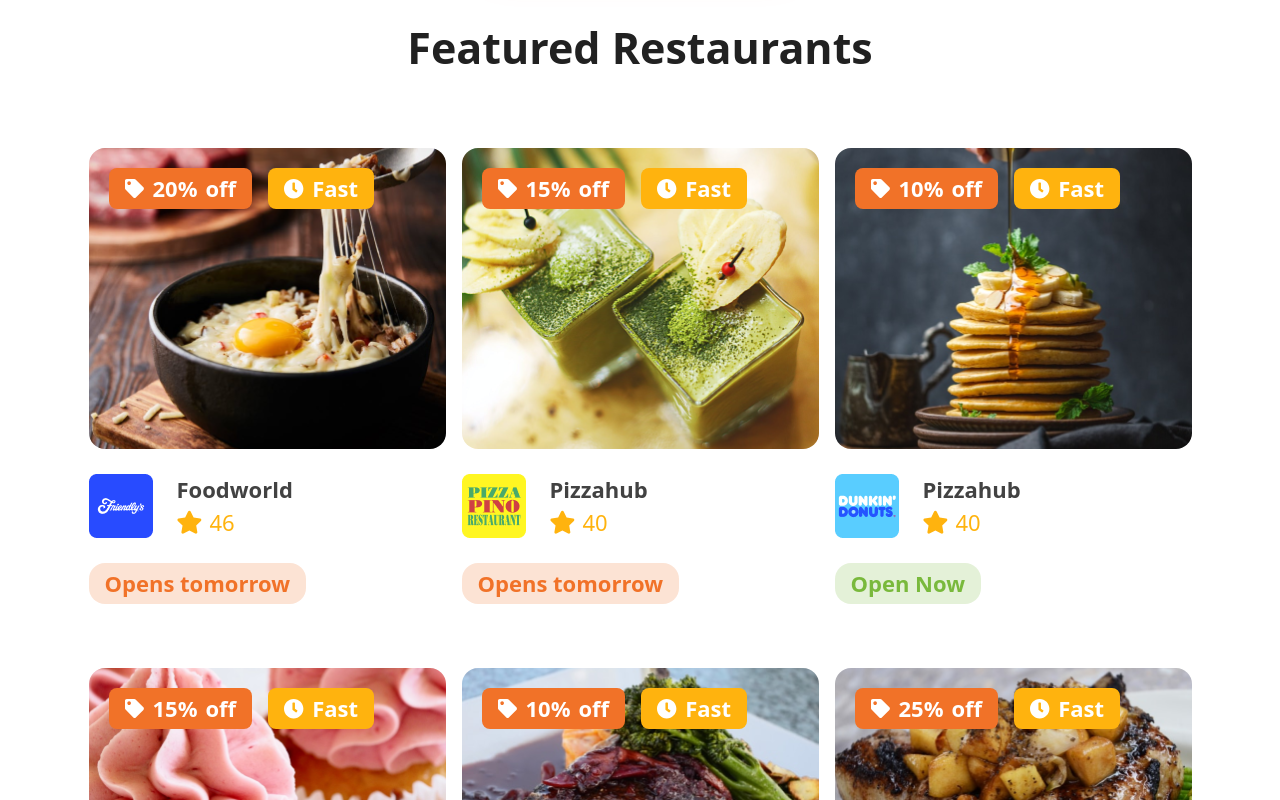
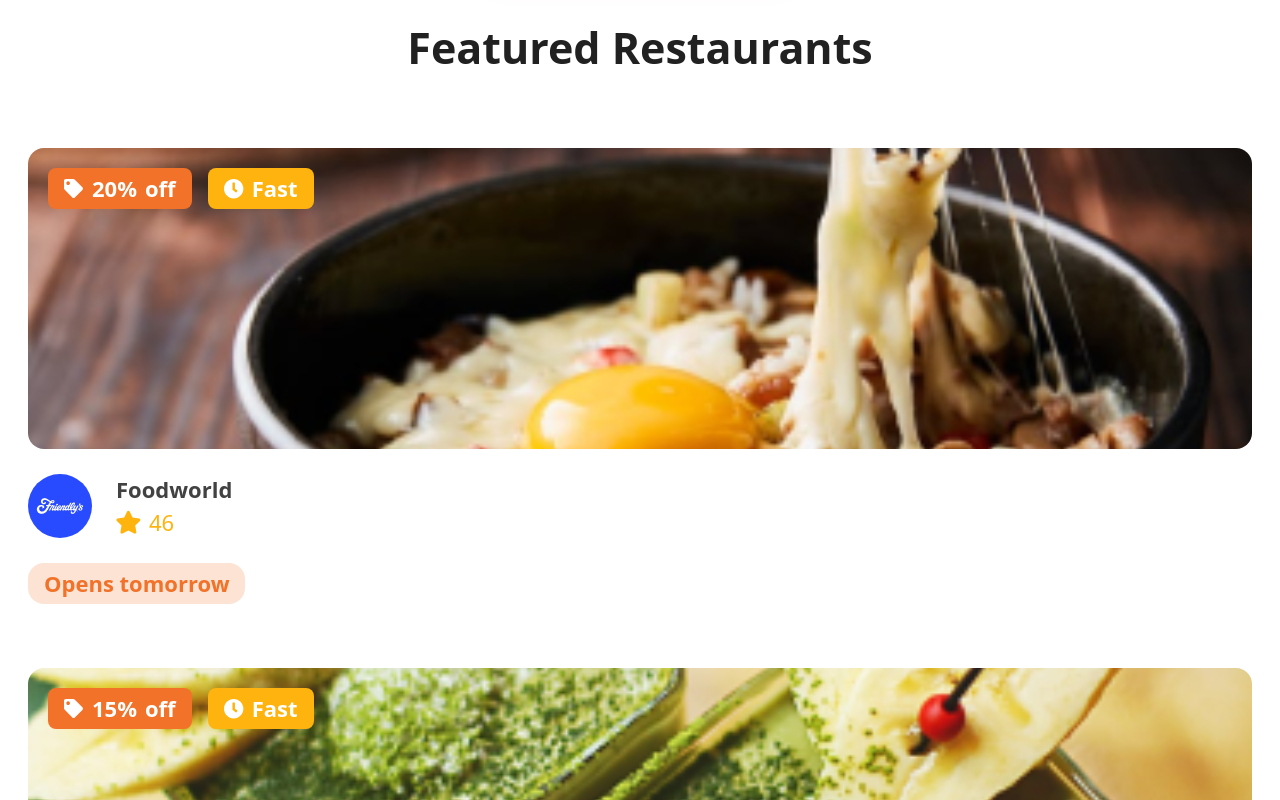
Before and after one commit to Abdelghfarsalah/foodwagon, a Next.js app: page /en/home in a window 1280 px wide. Shown: the part 3680-4480 px from the top of the page. Built offline with nearby package versions, Linux system fonts and the light colour scheme.

Commit message:
solve some problem related to responsivness

```diff
--- a/components/pages/home/body/FeaturedRestaurantsSection/FeaturedRestaurantsCard/index.tsx
+++ b/components/pages/home/body/FeaturedRestaurantsSection/FeaturedRestaurantsCard/index.tsx
@@ -1,34 +1,145 @@
 import { FeaturedRestaurantsType } from "@/types/home";
 
-export default function FeaturedRestaurantsCard({item}:{item:FeaturedRestaurantsType}){
-    return <div className="py-6 ">
-        <div className="relative  min-w-[260px] basis-[357px] max-w-[400px]  ">
-             <img src={item.image} alt={"AppIcons not found"} className="w-full min-h-[301px] h-[301px] rounded-[16px] " />
-             <div className="absolute top-5 left-5 flex gap-4 items-center">
-                <div className=" flex bg-warning py-1 px-4 rounded-[8px] items-center ">
-                     <img  src={"/assets/icons/icon.svg"} alt={"AppIcons not found"} width={20} height={20} />
-                     <p className="ml-2 text-22 font-bold text-white"> {item.discount}%</p>
-                     <p className="ml-2 text-22 font-bold text-white" >off</p>
-                </div>
-                <div className="  flex bg-primary py-1 px-4 rounded-[8px] items-center ">
-                    <img src={"/assets/icons/icon (1).svg"} alt={"AppIcons not found"} width={20} height={20} />
-                    <p className="ml-2 text-22 font-bold text-white"    >Fast</p>
-                </div>
-            </div>
+export default function FeaturedRestaurantsCard({
+  item,
+}: {
+  item: FeaturedRestaurantsType;
+}) {
+  return (
+    <div className="w-full py-4 sm:py-6">
+      {/* Image */}
+      <div className="relative w-full">
+        <img
+          src={item.image}
+          alt="Restaurant"
+          className="
+            w-full
+            h-[220px]
+            sm:h-[260px]
+            md:h-[301px]
+            object-cover
+            rounded-[16px]
+          "
+        />
+
+        {/* Badges */}
+        <div
+          className="
+            absolute
+            top-3 left-3
+            sm:top-5 sm:left-5
+            flex
+            flex-wrap
+            gap-2
+            sm:gap-4
+          "
+        >
+          {/* Discount */}
+          <div
+            className="
+              flex
+              items-center
+              bg-warning
+              py-1
+              px-2
+              sm:px-4
+              rounded-[8px]
+            "
+          >
+            <img
+              src="/assets/icons/icon.svg"
+              alt="Discount"
+              width={18}
+              height={18}
+              className="sm:w-5 sm:h-5"
+            />
+
+            <p className="ml-1 sm:ml-2 text-[16px] sm:text-[20px] md:text-[22px] font-bold text-white">
+              {item.discount}%
+            </p>
+
+            <p className="ml-1 sm:ml-2 text-[16px] sm:text-[20px] md:text-[22px] font-bold text-white">
+              off
+            </p>
+          </div>
+
+          {/* Fast */}
+          <div
+            className="
+              flex
+              items-center
+              bg-primary
+              py-1
+              px-2
+              sm:px-4
+              rounded-[8px]
+            "
+          >
+            <img
+              src="/assets/icons/icon (1).svg"
+              alt="Fast"
+              width={18}
+              height={18}
+              className="sm:w-5 sm:h-5"
+            />
+
+            <p className="ml-1 sm:ml-2 text-[16px] sm:text-[20px] md:text-[22px] font-bold text-white">
+              Fast
+            </p>
+          </div>
         </div>
-        <div className="flex gap-6 py-6">
-             <img src={item.subimage} alt={"AppIcons not found"} width={64} height={64} />
-             <div>
-                <p className="text-22 font-bold text-gray-800">{item.title}</p>
-                <div className="flex gap-2">
-                     <img src={"/assets/icons/icon (2).svg"} alt={"AppIcons not found"} width={25} height={25} />
-                     <p className="text-22  text-primary"> {item.starts}</p>
-                </div>
-             </div>
+      </div>
+
+      {/* Restaurant Info */}
+      <div className="flex items-center gap-3 sm:gap-4 md:gap-6 py-4 sm:py-6">
+        <img
+          src={item.subimage}
+          alt="Restaurant logo"
+          width={64}
+          height={64}
+          className="
+            w-12 h-12
+            sm:w-14 sm:h-14
+            md:w-16 md:h-16
+            rounded-full
+            object-cover
+            shrink-0
+          "
+        />
+
+        <div className="min-w-0">
+          <p className="text-[18px] sm:text-[20px] md:text-[22px] font-bold text-gray-800 truncate">
+            {item.title}
+          </p>
+
+          <div className="flex items-center gap-1 sm:gap-2">
+            <img
+              src="/assets/icons/icon (2).svg"
+              alt="Rating"
+              width={25}
+              height={25}
+              className="w-5 h-5 sm:w-6 sm:h-6 md:w-[25px] md:h-[25px]"
+            />
+
+            <p className="text-[16px] sm:text-[18px] md:text-[22px] text-primary">
+              {item.starts}
+            </p>
+          </div>
         </div>
-        {
-            item.openNow?<div ><p className="text-22 font-bold text-[#79B93C] bg-[#79B93C]/20 w-fit px-4 py-1 rounded-[16px]">Open Now</p></div>:
-            <div ><p className="text-22 font-bold text-warning bg-warning/20 w-fit px-4 py-1 rounded-[16px]">Opens tomorrow</p></div>
-        }
+      </div>
+
+      {/* Status */}
+      <div>
+        {item.openNow ? (
+          <p className="text-[16px] sm:text-[18px] md:text-[22px] font-bold text-[#79B93C] bg-[#79B93C]/20 w-fit px-3 sm:px-4 py-1 rounded-[16px]">
+            Open Now
+          </p>
+        ) : (
+          <p className="text-[16px] sm:text-[18px] md:text-[22px] font-bold text-warning bg-warning/20 w-fit px-3 sm:px-4 py-1 rounded-[16px]">
+            Opens tomorrow
+          </p>
+        )}
+      </div>
     </div>
+  );
 }
--- a/components/pages/home/body/HowdoesitworkSection/index.tsx
+++ b/components/pages/home/body/HowdoesitworkSection/index.tsx
@@ -5,7 +5,7 @@ export default function HowDoesItWork(){
     return <section>
        <div className="bg-gradient-to-b from-[#FFCE67]/15 to-[#FDEDCA]/0  w-full flex justify-center items-center">
             <div className="flex flex-col gap-4 items-center py-20">
-                <p className="text-43 font-bold text-gray-800 text-warning">How does it work</p>
+                <p className="text-[30px] md:text-[43px] font-bold text-gray-800 text-warning">How does it work</p>
                 <div className="flex  pt-6 gap-6 flex-wrap items-center justify-center">
                 {
                     HowItWorkCards.map((e,index)=>(
```
